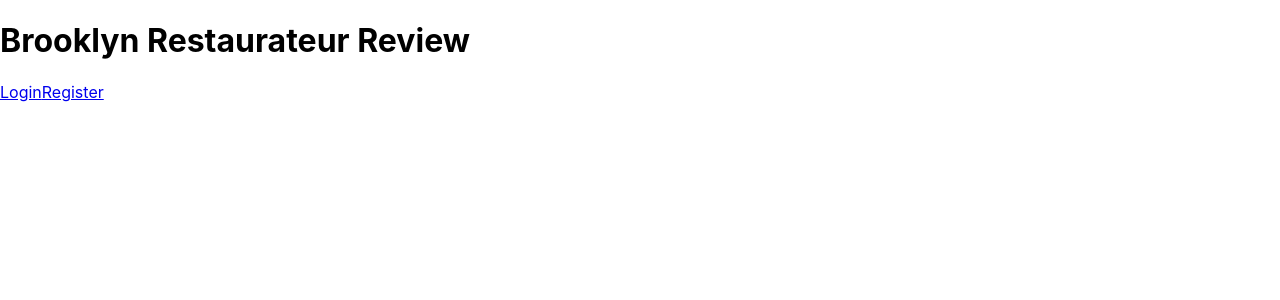
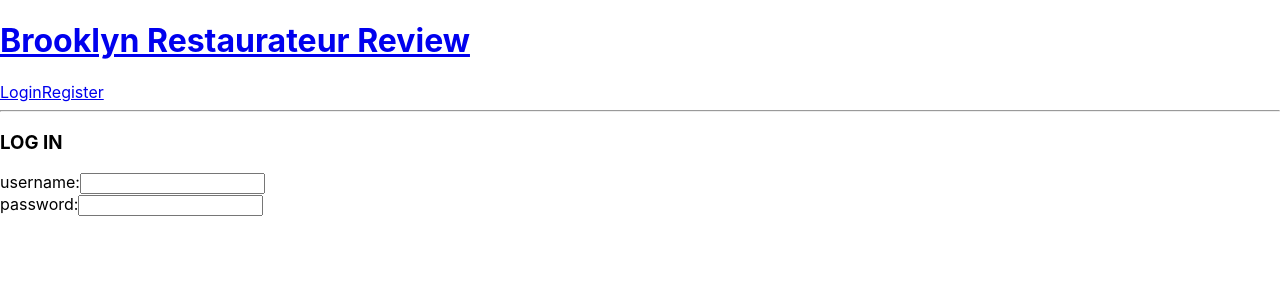
Before and after one commit to ClaireB328/BK, a React (Create React App) app in the folder client/: page /user/login in a window 1280 px wide. Shown: the top 300 px of the page. Built offline with nearby package versions, Linux system fonts and the light colour scheme.

Commit message:
login started

```diff
--- a/client/src/App.js
+++ b/client/src/App.js
@@ -1,11 +1,14 @@
 import React, { Component } from 'react'
 import Header from './components/Header'
+import Main from './components/Main'
+
 
 export default class App extends Component {
   render() {
     return (
       <div>
         <Header />
+        <Main />
       </div>
     )
   }
--- a/client/src/components/Header.jsx
+++ b/client/src/components/Header.jsx
@@ -4,9 +4,12 @@
 export default function Header() {
     return (
         <div>
+            <Link to='/home/'>
             <h1>Brooklyn Restaurateur Review</h1>
+            </Link>
             <Link to='/user/login'>Login</Link>
             <Link to='/user/register'>Register</Link>
+            <hr />
         </div>
     )
 }
--- /dev/null
+++ b/client/src/components/Login.jsx
@@ -0,0 +1,44 @@
+import React, { Component } from 'react'
+
+export default class Login extends Component {
+    state = {
+        username: "",
+        password: ""
+    }
+
+    handleChange = (e) => {
+        const {name, value} = e.target;
+        this.setState({
+            [name]: value
+        })
+
+    }
+
+
+    render() {
+        const { username, password } = this.state;
+        return (
+            <form>
+                <h3>LOG IN</h3>
+                <label htmlFor="username">username:</label>
+              <input
+              id="username"
+              type="text"
+              name="username"
+              value={username}
+              onChange={this.handleChange}
+            />
+            <br />
+            <label htmlFor="password">password:</label>
+            <input
+              id="password"
+              type="password"
+              name="password"
+              value={password}
+              onChange={this.handleChange}
+            />
+            <br />
+            </form>
+        )
+    }
+}
--- /dev/null
+++ b/client/src/components/Main.jsx
@@ -0,0 +1,18 @@
+import React, { Component } from 'react'
+import {Route} from 'react-router-dom'
+import Login from './Login'
+
+export default class Main extends Component {
+    render() {
+        return (
+            <main>
+                <Route path='/user/login' render={()=>(
+                    <Login />
+                )}/>
+                <Route path='/user/register' render={()=>(
+                    <h2>Register</h2>
+                )}/>
+            </main>
+        )
+    }
+}
```
Also changed, not shown: client/src/components/Register.jsx (added, +14 -0 lines).
